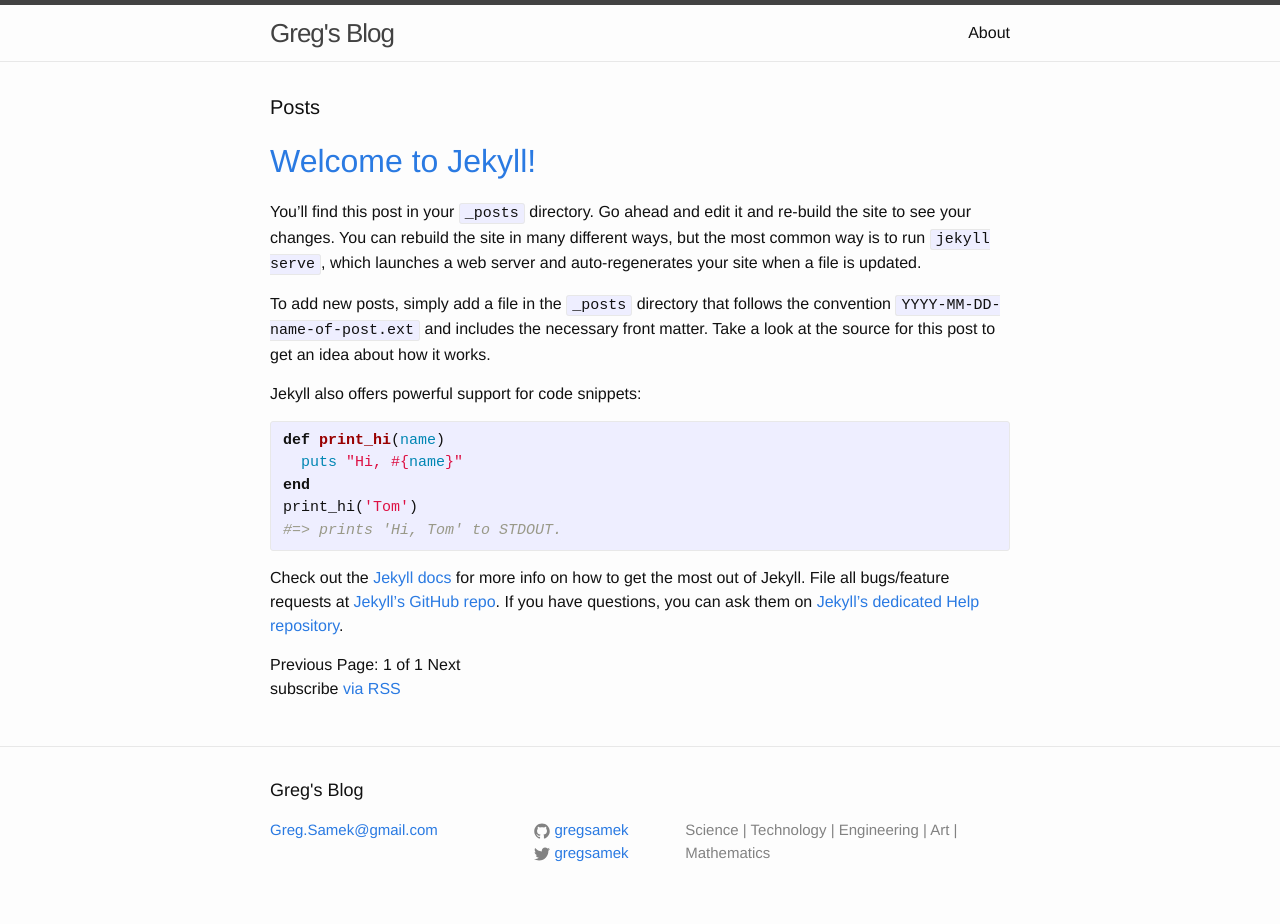
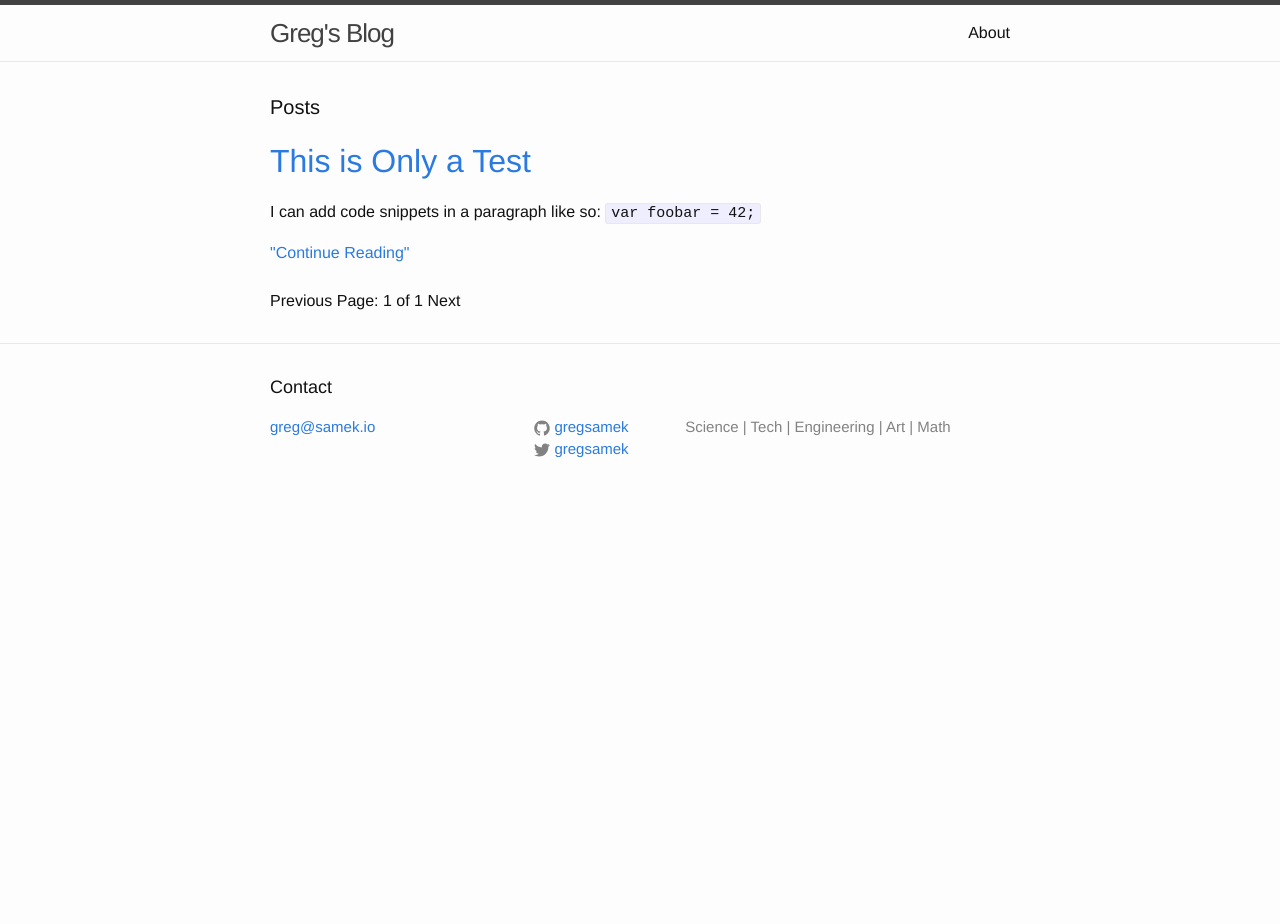
Before and after one commit to gregsamek/gregsamek.github.io, a Jekyll site: the page built from index.html, in a window 1280 px wide. Built offline with Jekyll 4.4.1, drawn with Linux system fonts in a browser that asks for light colours; the list of posts is cut into pages by our own code; after the commit the page ends 900 px from its top, so only the background shows below that.

Commit message:
bunch of updates

```diff
--- a/_config.yml
+++ b/_config.yml
@@ -1,8 +1,8 @@
 # Site settings
 title: Greg's Blog
-email: Greg.Samek@gmail.com
+email: greg@samek.io
 description: > # this means to ignore newlines until "baseurl:"
-  Science | Technology | Engineering | Art | Mathematics
+  Science | Tech | Engineering | Art | Math
 baseurl: "" # the subpath of your site, e.g. /blog/
 url: "http://samek.io" # the base hostname & protocol for your site
 twitter_username: gregsamek
@@ -12,4 +12,4 @@ github_username:  gregsamek
 markdown: kramdown
 
 # Posts per page
-paginate: 50
+paginate: 5
--- a/_includes/footer.html
+++ b/_includes/footer.html
@@ -2,7 +2,7 @@
 
   <div class="wrapper">
 
-    <h2 class="footer-heading">{{ site.title }}</h2>
+    <h2 class="footer-heading">Contact</h2>
 
     <div class="footer-col-wrapper">
       <div class="footer-col  footer-col-1">
--- a/_posts/2015-09-14-welcome-to-jekyll.markdown
+++ /dev/null
@@ -1,24 +0,0 @@
----
-layout:    post
-title:     "Welcome to Jekyll!"
-permalink: "jekyll"
----
-You’ll find this post in your `_posts` directory. Go ahead and edit it and re-build the site to see your changes. You can rebuild the site in many different ways, but the most common way is to run `jekyll serve`, which launches a web server and auto-regenerates your site when a file is updated.
-
-To add new posts, simply add a file in the `_posts` directory that follows the convention `YYYY-MM-DD-name-of-post.ext` and includes the necessary front matter. Take a look at the source for this post to get an idea about how it works.
-
-Jekyll also offers powerful support for code snippets:
-
-{% highlight ruby %}
-def print_hi(name)
-  puts "Hi, #{name}"
-end
-print_hi('Tom')
-#=> prints 'Hi, Tom' to STDOUT.
-{% endhighlight %}
-
-Check out the [Jekyll docs][jekyll] for more info on how to get the most out of Jekyll. File all bugs/feature requests at [Jekyll’s GitHub repo][jekyll-gh]. If you have questions, you can ask them on [Jekyll’s dedicated Help repository][jekyll-help].
-
-[jekyll]:      http://jekyllrb.com
-[jekyll-gh]:   https://github.com/jekyll/jekyll
-[jekyll-help]: https://github.com/jekyll/jekyll-help
--- /dev/null
+++ b/_posts/2015-11-09-this-is-a-test.markdown
@@ -0,0 +1,22 @@
+---
+layout:    post
+title:     "This is Only a Test"
+permalink: "test"
+---
+I can add code snippets in a paragraph like so: `var foobar = 42;`
+
+I can add whole code blocks:
+
+{% highlight javascript %}
+function p(to_print)
+{
+	console.log(to_print);
+}
+
+p('Greg')
+// >> prints 'Greg' to console
+{% endhighlight %}
+
+I can add links to [pages][rick-roll]
+
+[rick-roll]: https://www.youtube.com/watch?v=dQw4w9WgXcQ
--- a/index.html
+++ b/index.html
@@ -21,10 +21,11 @@ layout: default
   <!-- This loops through the paginated posts -->
 {% for post in paginator.posts %}
   <h1><a href="{{ post.url }}">{{ post.title }}</a></h1>
-  <div class="content">
-    {{ post.content }}
-  </div>
+  {{ post.excerpt }}
+  <a href="{{ post.url }}">"Continue Reading"</a>
 {% endfor %}
+
+<br><br>
 
 <!-- Pagination links -->
 <div class="pagination">
@@ -41,6 +42,4 @@ layout: default
   {% endif %}
 </div>
 
-  <p class="rss-subscribe">subscribe <a href="{{ "/feed.xml" | prepend: site.baseurl }}">via RSS</a></p>
-
 </div>
```
Also changed, not shown: _layouts/post.html (+21 -0 lines), about.md (+2 -0 lines), 1 other file.
